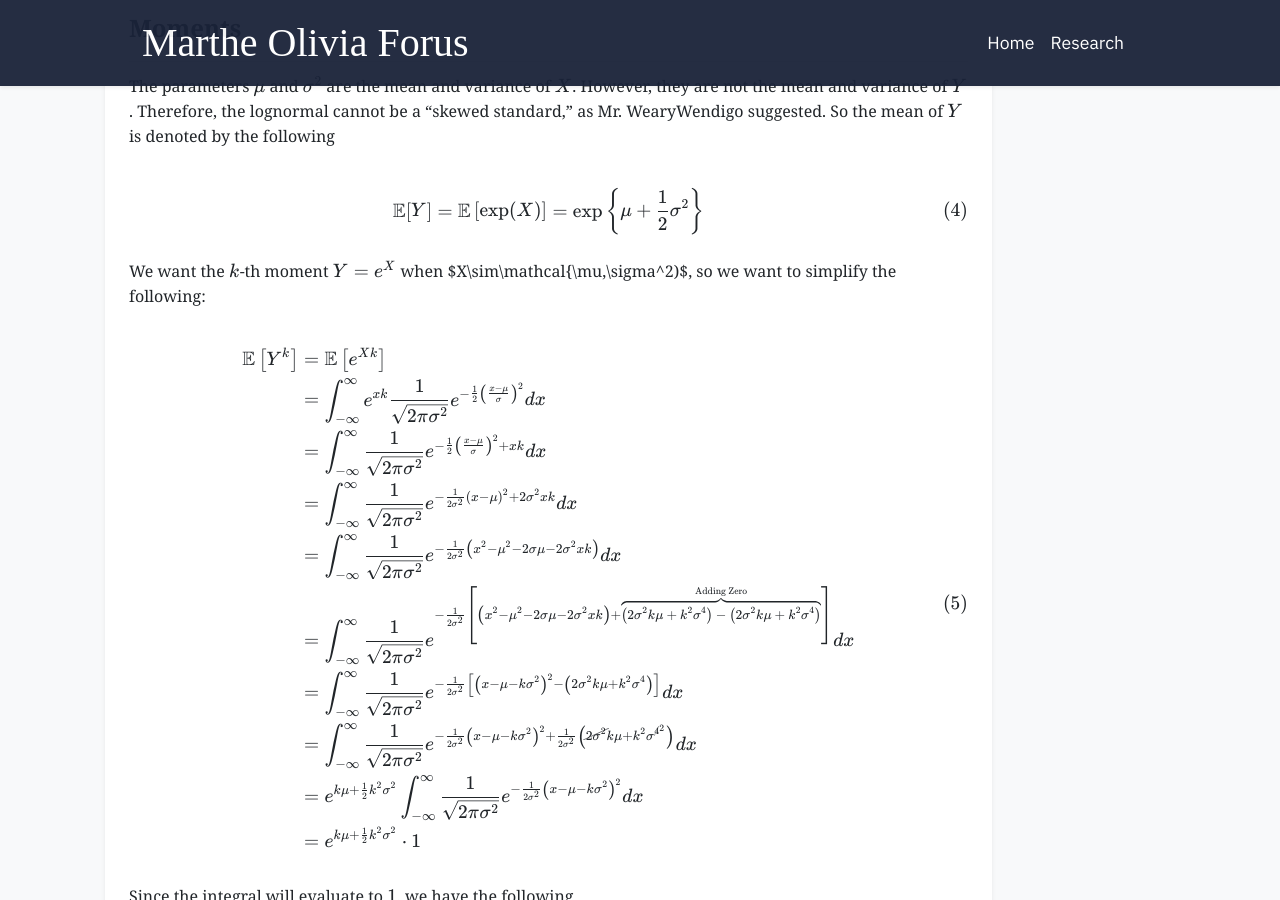
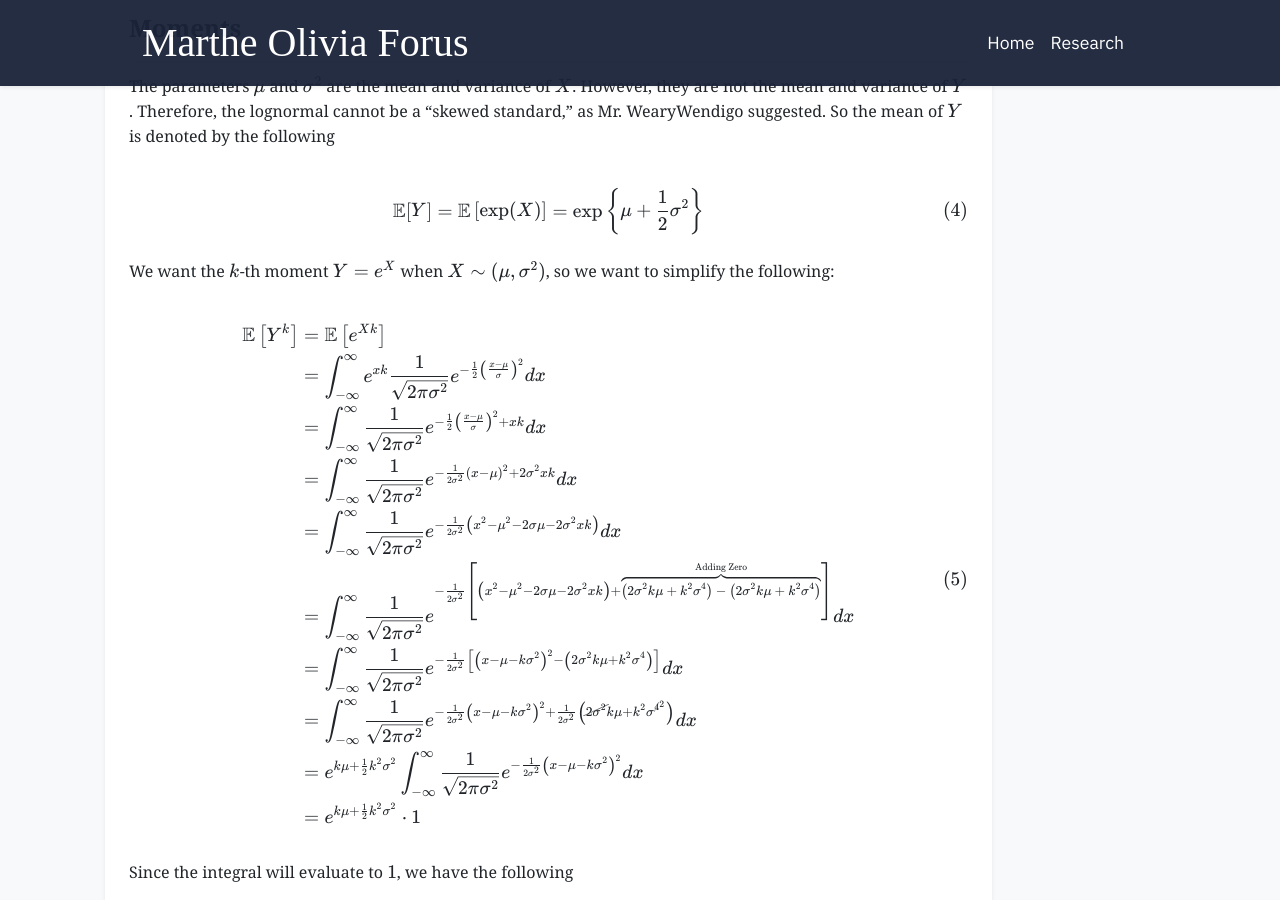
Before and after one commit to martheoliviaforus/martheoliviaforus.github.io, a Jekyll site: the page built from _research/2026-04-25-lognormal-dist.md, in a window 1280 px wide and 900 px high, scrolled down 1847 px. Built offline with Jekyll 4.4.1, drawn with Linux system fonts in a browser that asks for light colours; nearby versions of some CDN libraries; some web fonts are replaced; comment, search, counter and statistics services are not loaded; a style sheet for code colours, icons or effects is not loaded.

Commit message:
fixing an error after equation 4

```diff
--- a/_research/2026-04-25-lognormal-dist.md
+++ b/_research/2026-04-25-lognormal-dist.md
@@ -59,7 +59,7 @@ $$
 \end{equation}
 $$
 
-We want the $k$-th moment $Y=e^{X}$ when $X\sim\mathcal{\mu,\sigma^2)$, so we want to simplify the following:
+We want the $k$-th moment $Y=e^{X}$ when $X\sim\mathcal(\mu,\sigma^2)$, so we want to simplify the following:
 
 $$
 \begin{equation}
```
